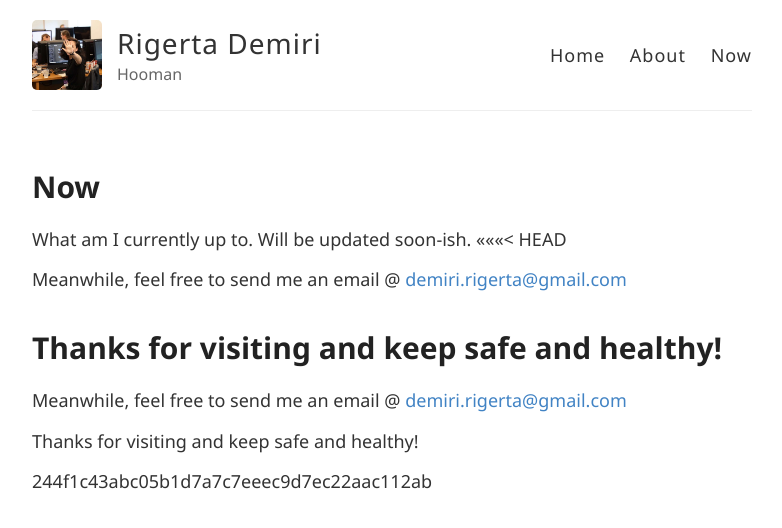
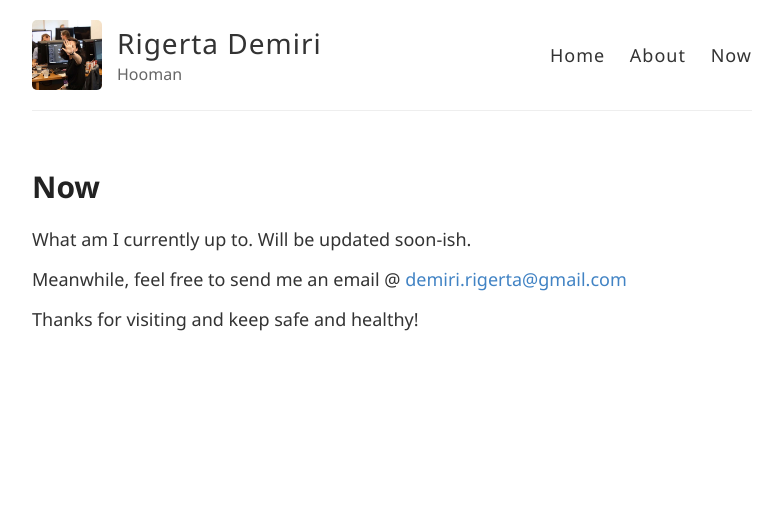
Before and after one commit to rigerta/rigerta.github.io, a Jekyll site: the page built from now.md, in a window 1280 px wide. Shown: the top 528 px of the page, without its empty margins (248-1030 px from the left). Built offline with Jekyll 4.4.1, drawn with Linux system fonts in a browser that asks for light colours.

Commit message:
Update now.md

```diff
--- a/now.md
+++ b/now.md
@@ -6,15 +6,7 @@ permalink: /now/
 
 What am I currently up to.
 Will be updated soon-ish.
-<<<<<<< HEAD
 
 Meanwhile, feel free to send me an email @ [demiri.rigerta@gmail.com](mailto: demiri.rigerta@gmail.com)
 
 Thanks for visiting and keep safe and healthy!
-=======
-
-Meanwhile, feel free to send me an email @ [demiri.rigerta@gmail.com](mailto: demiri.rigerta@gmail.com)
-
-Thanks for visiting and keep safe and healthy!
-
->>>>>>> 244f1c43abc05b1d7a7c7eeec9d7ec22aac112ab
```
